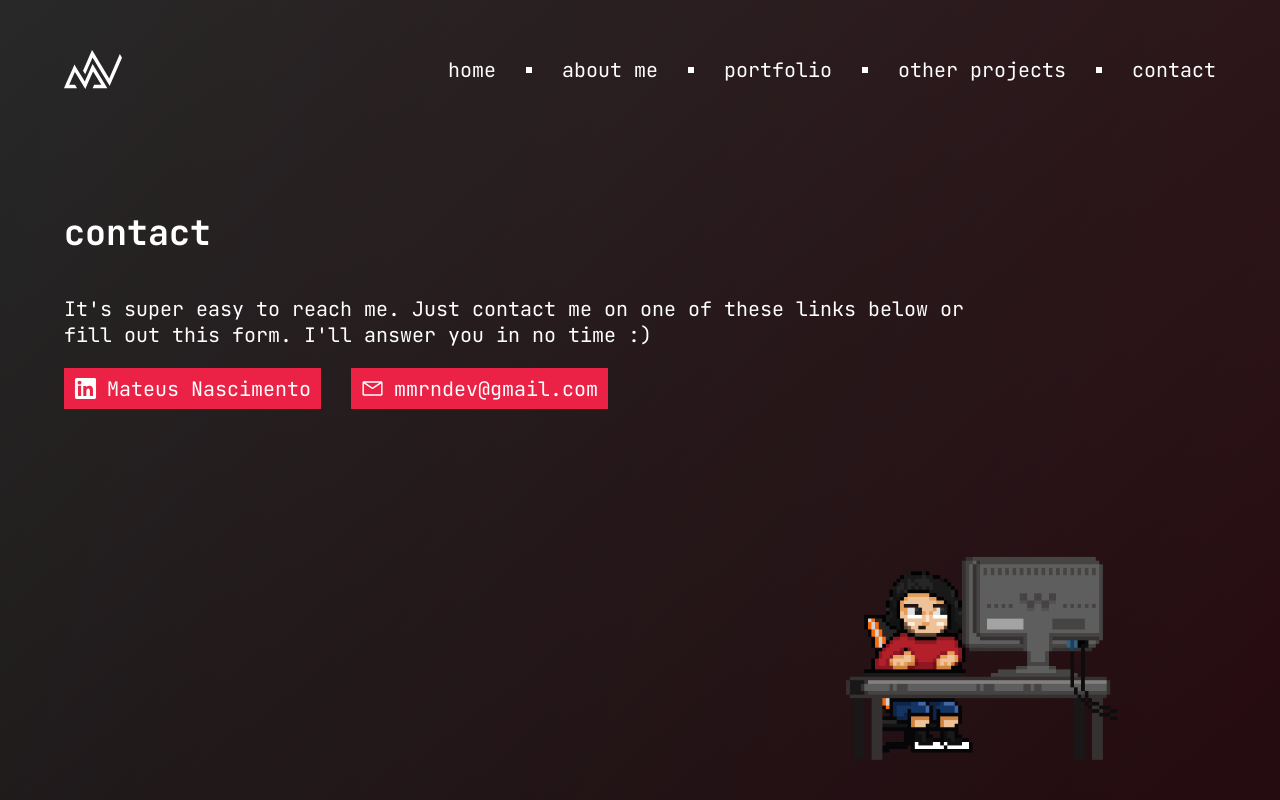
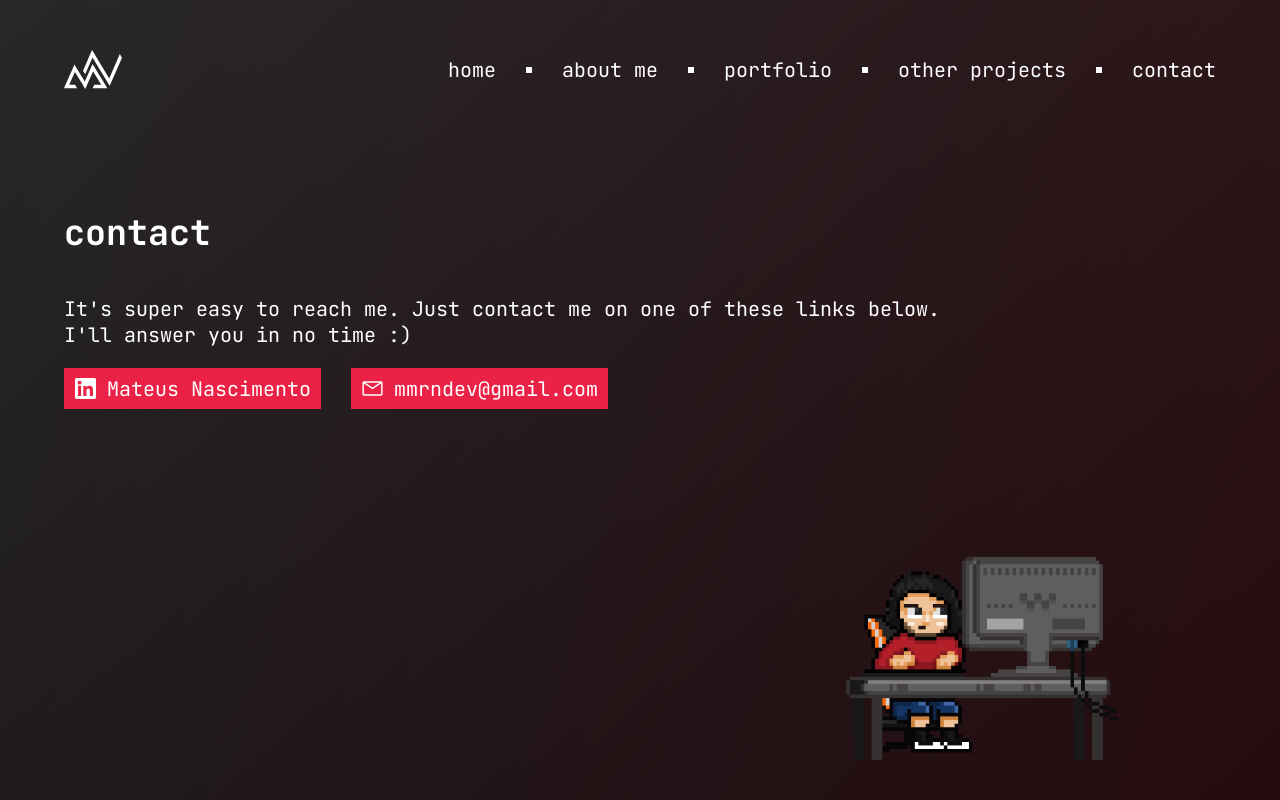
Before and after one commit to melosomelo/mmrndev, a Next.js app: page /contact in a window 1280 px wide. Built offline with nearby package versions, Linux system fonts and the light colour scheme.

Commit message:
Fix: fix text from contact page

```diff
--- a/pages/contact.tsx
+++ b/pages/contact.tsx
@@ -30,8 +30,8 @@ export default function Contact() {
     <main className="contact">
       <h1>contact</h1>
       <p>
-        It's super easy to reach me. Just contact me on one of these links below
-        or fill out this form. I'll answer you in no time :)
+        It's super easy to reach me. Just contact me on one of these links
+        below. I'll answer you in no time :)
       </p>
 
       <div className="link-container">
```
